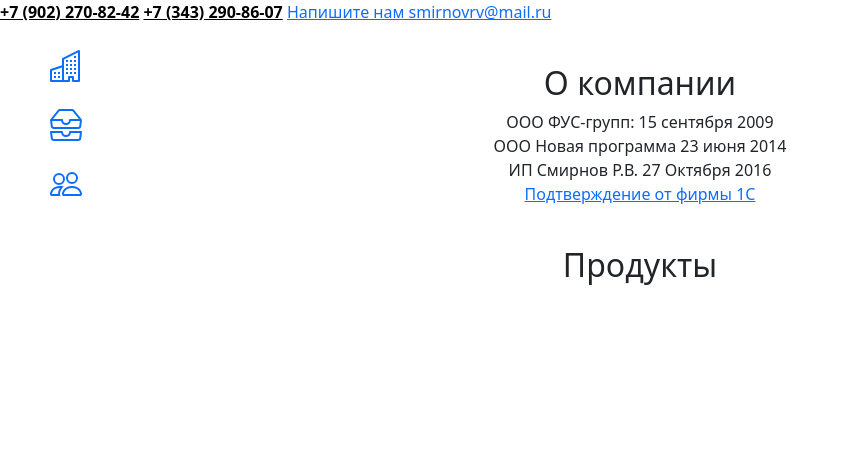
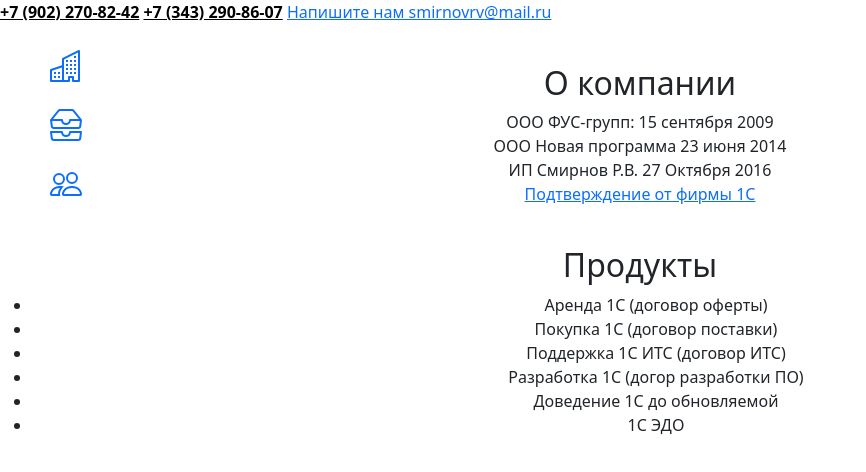
Before and after one commit to smirnovrv/NewSite, a plain HTML site: page index.html in a window 1280 px wide. Shown: the whole page, without its empty margins (0-866 px from the left). Drawn offline with nearby package versions, Linux system fonts and the light colour scheme.

Commit message:
added information about products

```diff
--- a/index.html
+++ b/index.html
@@ -87,6 +87,14 @@
 	<section class="products">
 		<div class="products_wrapper">
 			<h2>Продукты</h2>
+			<ul>
+				<li>Аренда 1С (договор оферты)</li>
+				<li>Покупка 1С (договор поставки)</li>
+				<li>Поддержка 1С ИТС (договор ИТС)</li>
+				<li>Разработка 1С (догор разработки ПО)</li>
+				<li>Доведение 1С до обновляемой</li>
+				<li>1С ЭДО</li>
+			</ul>
 		</div>
 	</section>
 	<Section class="for_1c">
```
